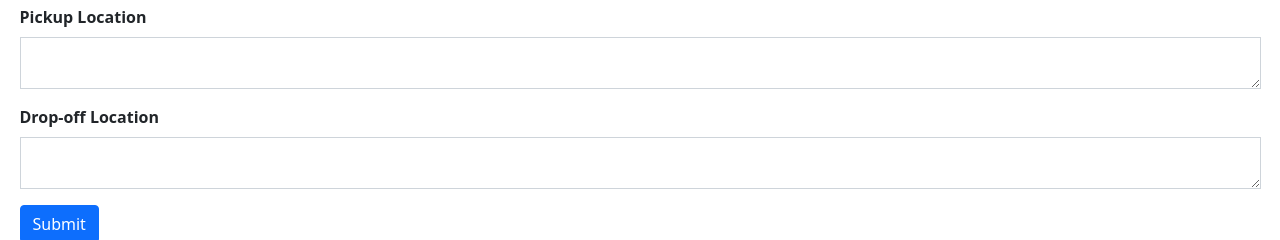
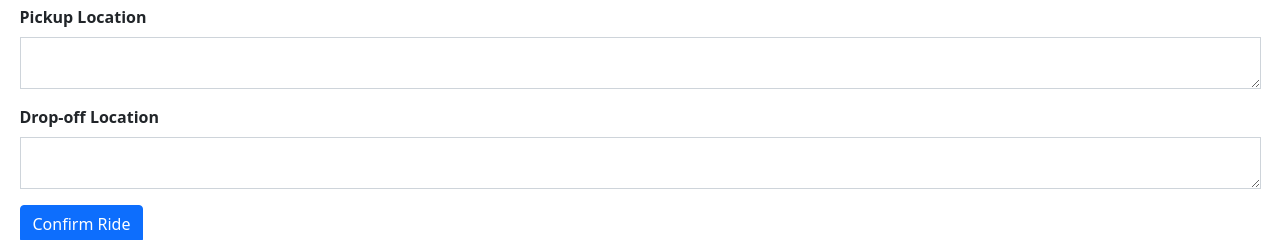
Before and after one commit to RMMNPerera/CityTaxi-ASE, a PHP site: page /CityTaxi-ASE/index.php?p=booking in a window 1280 px wide. Shown: the part 67-307 px from the top of the page. Run offline with PHP 8.4, Linux system fonts and the light colour scheme; data comes from the database, SQL or seed files in the repository; some libraries are stand-ins or nearby versions.

Commit message:
Update booking.php

```diff
--- a/booking.php
+++ b/booking.php
@@ -11,7 +11,7 @@
 			<label for="drop_zone" class="control-label">Drop-off Location</label>
 			<textarea name="drop_zone" id="drop_zone" rows="2" class="form-control form-control-sm rounded-0" required></textarea>
 		</div>
-		<button type="submit" class="btn btn-primary">Submit</button>
+		<button type="submit" class="btn btn-primary">Confirm Ride</button>
 	</form>
 </div>
 <div>
```
